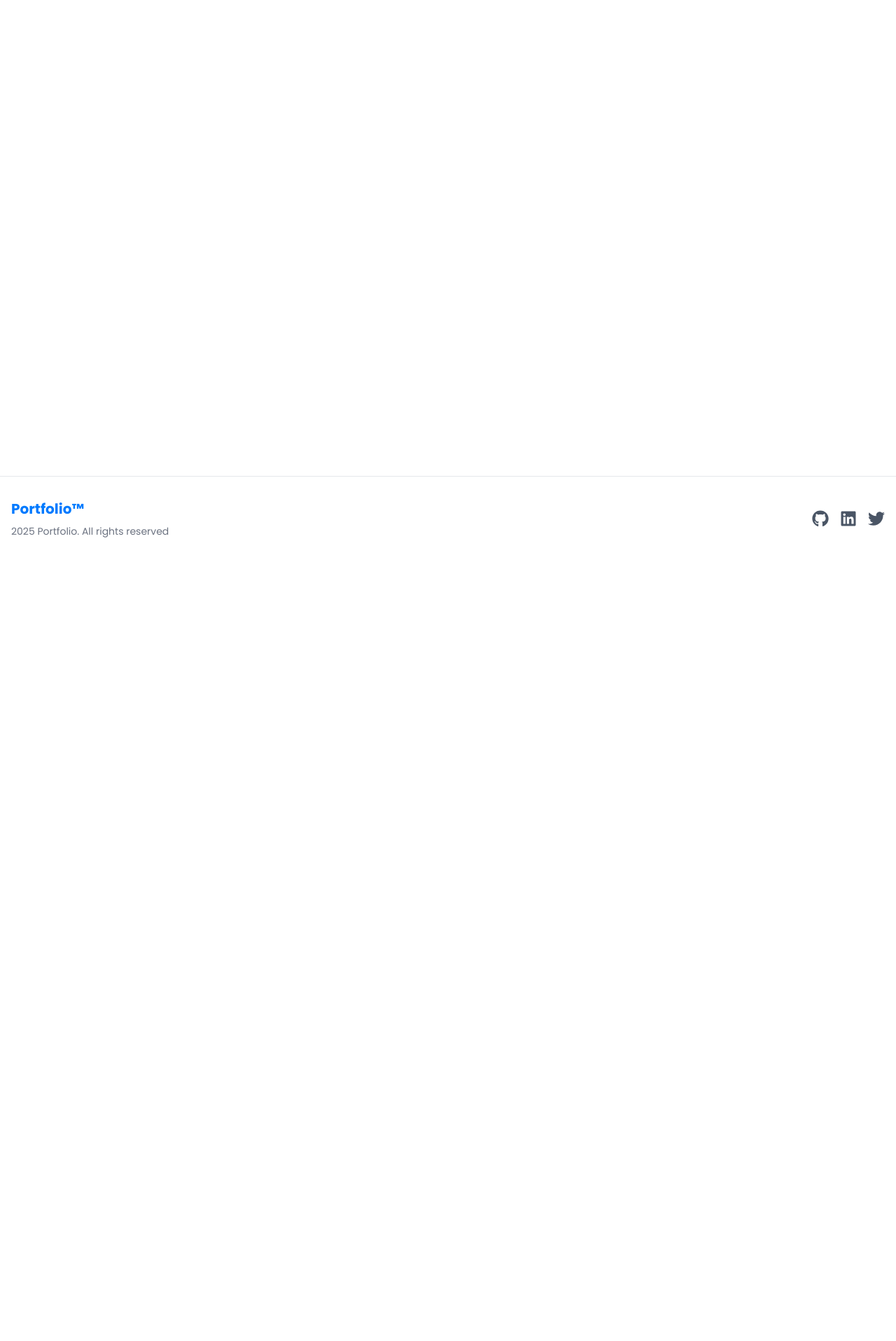
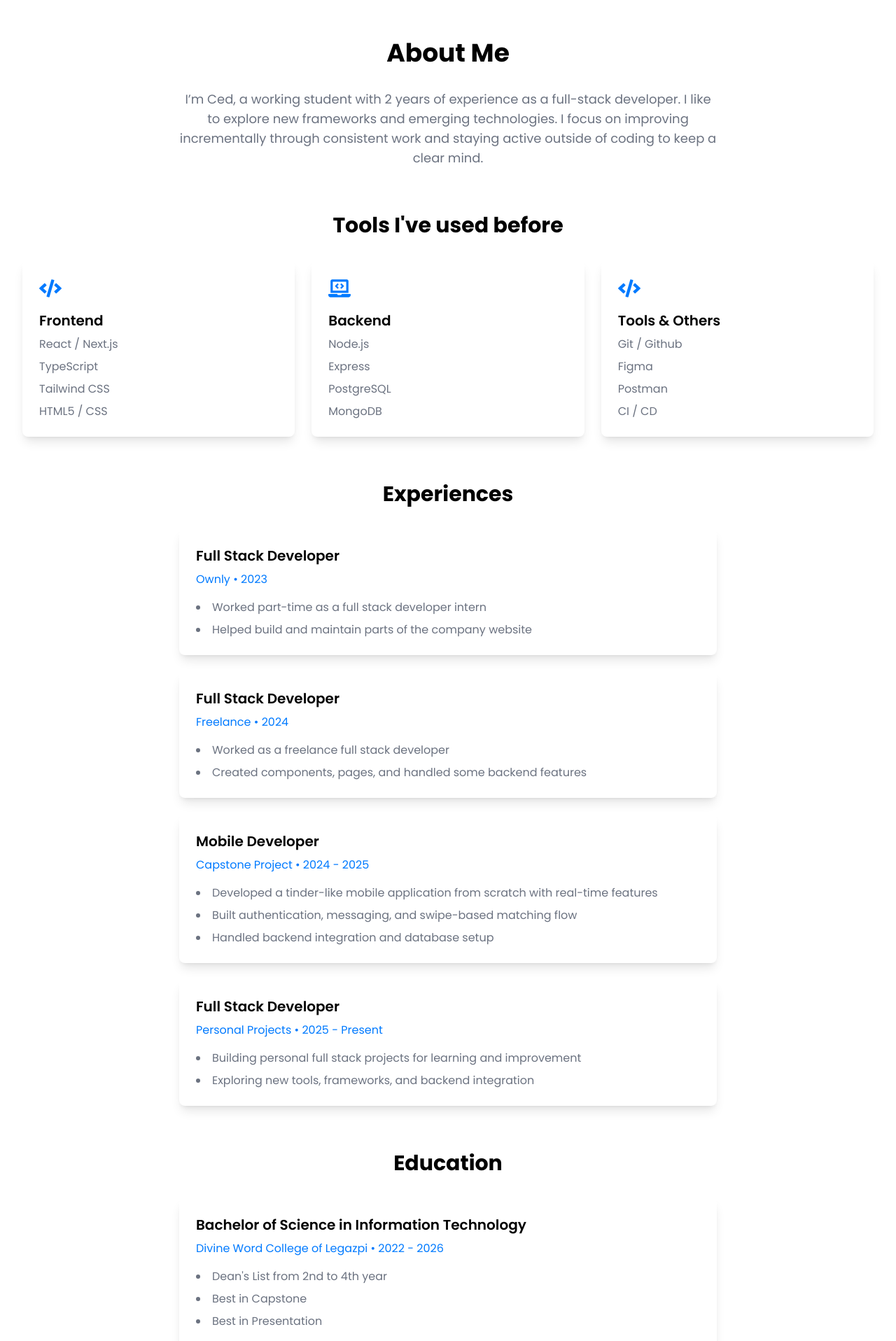
Before and after one commit to cedik456/nextjs-portfolio, a Next.js app: page /about in a window 1280 px wide. Shown: the part 184-2100 px from the top of the page at 70% size. Before the commit the page ends 985 px from the top, so only its background shows below. Built offline with nearby package versions, Linux system fonts and the light colour scheme.

Commit message:
Finish about page

```diff
--- a/app/about/page.tsx
+++ b/app/about/page.tsx
@@ -1,7 +1,138 @@
+import { FaCode, FaLaptopCode } from "react-icons/fa";
+
 export default function AboutPage() {
   return (
-    <div>
-      <p>About Page</p>
+    <div className="container mx-auto max-w-7xl py-20">
+      <h1 className="text-4xl font-bold mb-8 text-center">About Me</h1>
+
+      {/* Bio Section */}
+      <section className="mb-16">
+        <p className="text-lg text-secondary max-w-3xl text-center mx-auto">
+          I’m Ced, a working student with 2 years of experience as a full-stack
+          developer. I like to explore new frameworks and emerging technologies.
+          I focus on improving incrementally through consistent work and staying
+          active outside of coding to keep a clear mind.
+        </p>
+      </section>
+
+      {/* Skill Section */}
+      <section className="mb-16">
+        <h2 className="section-title">Tools I've used before</h2>
+        <div className="grid md:grid-cols-2 grid-cols-1 lg:grid-cols-3 gap-6">
+          <div className="bg-white dark:bg-dark/50 p-6 rounded-lg shadow-lg flex flex-col ">
+            <FaCode className="h-8 w-8 text-primary mb-4" />
+            <h3 className="text-xl font-semibold mb-2">Frontend</h3>
+            <ul className="text-secondary space-y-2">
+              <li>React / Next.js</li>
+              <li>TypeScript</li>
+              <li>Tailwind CSS</li>
+              <li>HTML5 / CSS</li>
+            </ul>
+          </div>
+          <div className="bg-white dark:bg-dark/50 p-6 rounded-lg shadow-lg flex flex-col ">
+            <FaLaptopCode className="h-8 w-8 text-primary mb-4" />
+            <h3 className="text-xl font-semibold mb-2">Backend</h3>
+            <ul className="text-secondary space-y-2">
+              <li>Node.js</li>
+              <li>Express</li>
+              <li>PostgreSQL</li>
+              <li>MongoDB</li>
+            </ul>
+          </div>
+          <div className="bg-white dark:bg-dark/50 p-6 rounded-lg shadow-lg flex flex-col ">
+            <FaCode className="h-8 w-8 text-primary mb-4" />
+            <h3 className="text-xl font-semibold mb-2">Tools & Others</h3>
+            <ul className="text-secondary space-y-2">
+              <li>Git / Github</li>
+              <li>Figma</li>
+              <li>Postman</li>
+              <li>CI / CD</li>
+            </ul>
+          </div>
+        </div>
+      </section>
+
+      {/* Experience Section */}
+      <section className="mb-16">
+        <h2 className="section-title">Experiences</h2>
+
+        <div className="max-w-3xl mx-auto space-y-6">
+          {/* Ownly Internship */}
+          <div className="bg-white dark:bg-dark/50 p-6 rounded-lg shadow-lg">
+            <h3 className="text-xl font-semibold mb-2">Full Stack Developer</h3>
+            <p className="text-primary mb-4">Ownly • 2023</p>
+            <ul className="text-secondary space-y-2 list-disc list-inside">
+              <li>Worked part-time as a full stack developer intern</li>
+              <li>Helped build and maintain parts of the company website</li>
+            </ul>
+          </div>
+
+          {/* Freelance Work */}
+          <div className="bg-white dark:bg-dark/50 p-6 rounded-lg shadow-lg">
+            <h3 className="text-xl font-semibold mb-2">Full Stack Developer</h3>
+            <p className="text-primary mb-4">Freelance • 2024</p>
+            <ul className="text-secondary space-y-2 list-disc list-inside">
+              <li>Worked as a freelance full stack developer</li>
+              <li>
+                Created components, pages, and handled some backend features
+              </li>
+            </ul>
+          </div>
+
+          {/* Capstone Project */}
+          <div className="bg-white dark:bg-dark/50 p-6 rounded-lg shadow-lg">
+            <h3 className="text-xl font-semibold mb-2">Mobile Developer</h3>
+            <p className="text-primary mb-4">Capstone Project • 2024 - 2025 </p>
+            <ul className="text-secondary space-y-2 list-disc list-inside">
+              <li>
+                Developed a tinder-like mobile application from scratch with
+                real-time features
+              </li>
+              <li>
+                Built authentication, messaging, and swipe-based matching flow
+              </li>
+              <li>Handled backend integration and database setup</li>
+            </ul>
+          </div>
+
+          {/* Personal Projects */}
+          <div className="bg-white dark:bg-dark/50 p-6 rounded-lg shadow-lg">
+            <h3 className="text-xl font-semibold mb-2">Full Stack Developer</h3>
+            <p className="text-primary mb-4">
+              Personal Projects • 2025 - Present
+            </p>
+            <ul className="text-secondary space-y-2 list-disc list-inside">
+              <li>
+                Building personal full stack projects for learning and
+                improvement
+              </li>
+              <li>Exploring new tools, frameworks, and backend integration</li>
+            </ul>
+          </div>
+        </div>
+      </section>
+
+      {/* Education Section */}
+      <section className="mb-16">
+        <h2 className="section-title">Education</h2>
+
+        <div className="max-w-3xl mx-auto space-y-6">
+          {/*  */}
+          <div className="bg-white dark:bg-dark/50 p-6 rounded-lg shadow-lg">
+            <h3 className="text-xl font-semibold mb-2">
+              Bachelor of Science in Information Technology
+            </h3>
+            <p className="text-primary mb-4">
+              Divine Word College of Legazpi • 2022 - 2026
+            </p>
+            <ul className="text-secondary space-y-2 list-disc list-inside">
+              <li>Dean's List from 2nd to 4th year</li>
+              <li>Best in Capstone</li>
+              <li>Best in Presentation</li>
+            </ul>
+          </div>
+        </div>
+      </section>
     </div>
   );
 }
```
